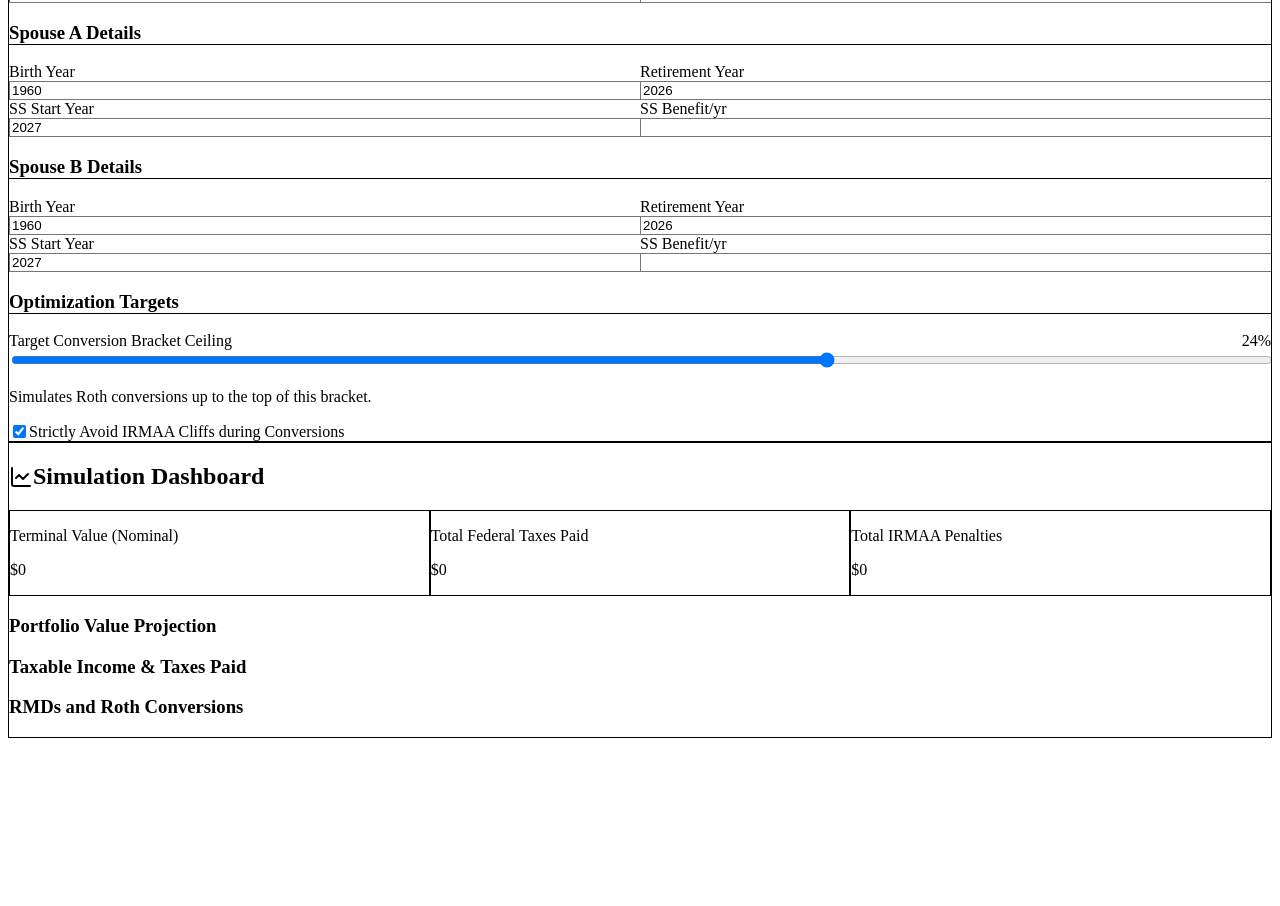
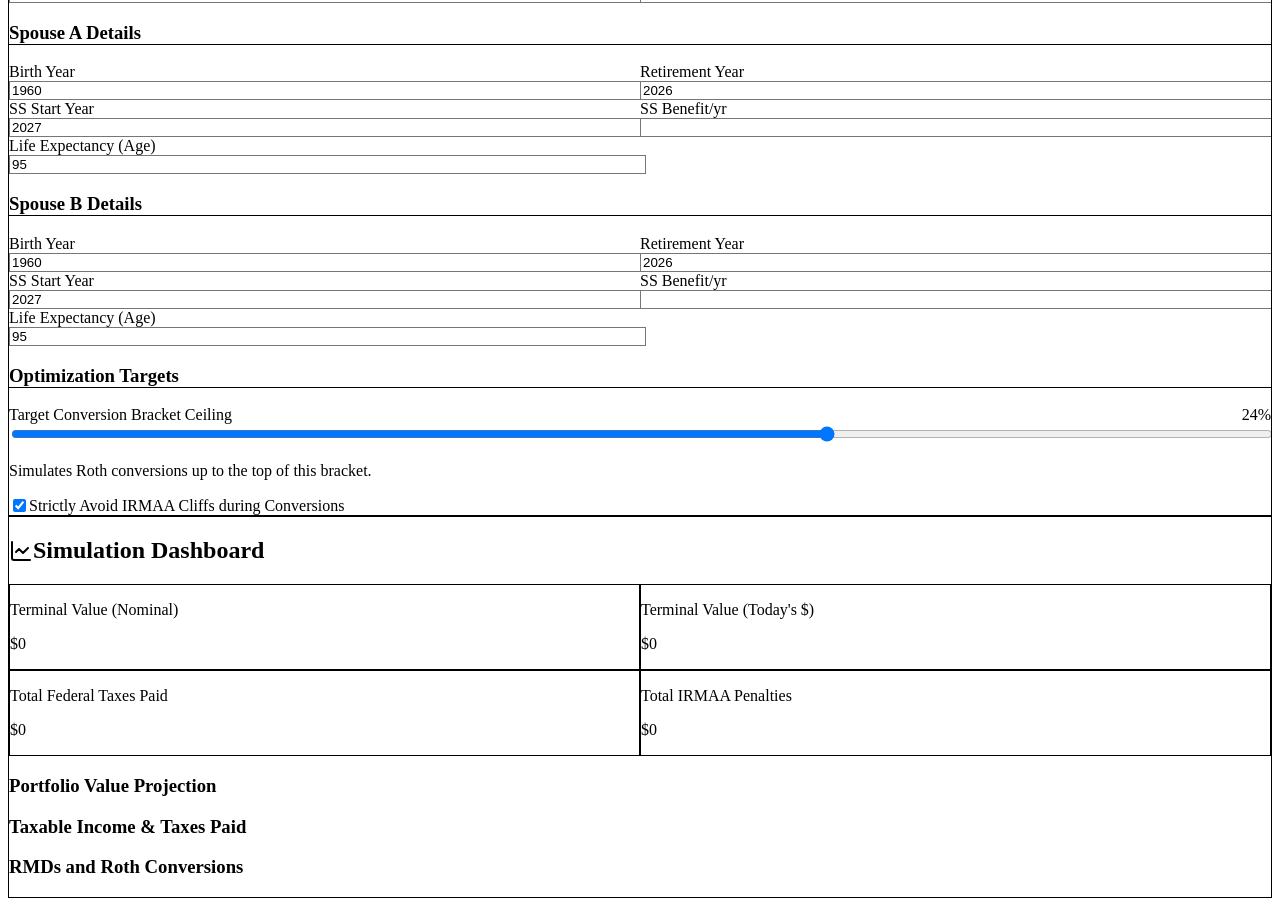
Before and after one commit to tpatterson34/tax-optimized-retirement-simulator, a React (Vite) app: page / in a window 1280 px wide. Shown: the part 520-1426 px from the top of the page. Before the commit the page ends 1266 px from the top, so only its background shows below. Built offline with nearby package versions, Linux system fonts and the light colour scheme.

Commit message:
Add life expectancy inputs and display terminal value in real dollars

```diff
--- a/src/App.tsx
+++ b/src/App.tsx
@@ -34,7 +34,7 @@ function App() {
               <LineChart className="w-5 h-5 text-blue-600" />
               <span>Simulation Dashboard</span>
             </h2>
-            <Dashboard results={results} />
+            <Dashboard results={results} params={params} />
           </div>
         </section>
       </main>
--- a/src/components/Dashboard.tsx
+++ b/src/components/Dashboard.tsx
@@ -5,11 +5,14 @@ import {
   BarChart, Bar, Legend, ComposedChart, Line
 } from 'recharts';
 
+import type { SimulationParams } from '../engine/simulationLoop';
+
 interface DashboardProps {
   results: SimulationYearResult[];
+  params: SimulationParams;
 }
 
-export default function Dashboard({ results }: DashboardProps) {
+export default function Dashboard({ results, params }: DashboardProps) {
   if (!results || results.length === 0) return <div>No simulation results available. Check inputs.</div>;
 
   const data = results.map(r => ({
@@ -32,14 +35,24 @@ export default function Dashboard({ results }: DashboardProps) {
     maximumFractionDigits: 0
   });
 
+  const terminalYear = data[data.length - 1].year;
+  const terminalNominal = data[data.length - 1].totalBalance;
+  const terminalReal = terminalNominal / Math.pow(1 + params.inflationRate, terminalYear - params.startYear);
+
   return (
     <div className="space-y-8">
       {/* Metrics Row */}
-      <div className="grid grid-cols-3 gap-4">
+      <div className="grid grid-cols-2 md:grid-cols-4 gap-4">
         <div className="bg-slate-50 p-4 border border-slate-200 rounded-lg">
           <p className="text-slate-500 text-sm mb-1">Terminal Value (Nominal)</p>
           <p className="text-2xl font-bold text-slate-800">
-            {formatter.format(data[data.length - 1].totalBalance)}
+            {formatter.format(terminalNominal)}
+          </p>
+        </div>
+        <div className="bg-slate-50 p-4 border border-slate-200 rounded-lg">
+          <p className="text-slate-500 text-sm mb-1">Terminal Value (Today's $)</p>
+          <p className="text-2xl font-bold text-green-700">
+            {formatter.format(terminalReal)}
           </p>
         </div>
         <div className="bg-slate-50 p-4 border border-slate-200 rounded-lg">
--- a/src/components/InputPanel.tsx
+++ b/src/components/InputPanel.tsx
@@ -147,6 +147,15 @@ export default function InputPanel({ params, setParams }: InputPanelProps) {
               className="w-full border rounded p-1.5 focus:ring-2 focus:ring-blue-500"
             />
           </div>
+          <div>
+            <label className="block text-slate-600 mb-1">Life Expectancy (Age)</label>
+            <input
+              type="number"
+              value={params.spouseA.lifeExpectancy || ''}
+              onChange={e => handleNestedChange('spouseA', 'lifeExpectancy', parseFloat(e.target.value) || 95)}
+              className="w-full border rounded p-1.5 focus:ring-2 focus:ring-blue-500"
+            />
+          </div>
         </div>
       </div>
 
@@ -190,6 +199,15 @@ export default function InputPanel({ params, setParams }: InputPanelProps) {
                 className="w-full border rounded p-1.5 focus:ring-2 focus:ring-blue-500"
               />
             </div>
+            <div>
+              <label className="block text-slate-600 mb-1">Life Expectancy (Age)</label>
+              <input
+                type="number"
+                value={params.spouseB.lifeExpectancy || ''}
+                onChange={e => handleNestedChange('spouseB', 'lifeExpectancy', parseFloat(e.target.value) || 95)}
+                className="w-full border rounded p-1.5 focus:ring-2 focus:ring-blue-500"
+              />
+            </div>
           </div>
         </div>
       )}
--- a/src/engine/simulationLoop.ts
+++ b/src/engine/simulationLoop.ts
@@ -6,7 +6,6 @@ import { calculateTaxableSocialSecurity } from './socialSecurity';
 
 export interface SimulationParams {
   startYear: number;
-  yearsToProject: number;
   assumedGrowthRate: number; // e.g., 0.10
   inflationRate: number; // e.g., 0.03
 
@@ -14,12 +13,14 @@ export interface SimulationParams {
 
   spouseA: {
     birthYear: number;
+    lifeExpectancy: number;
     retirementYear: number;
     socialSecurityStartYear: number;
     socialSecurityAnnualBenefit: number;
   };
   spouseB?: {
     birthYear: number;
+    lifeExpectancy: number;
     retirementYear: number;
     socialSecurityStartYear: number;
     socialSecurityAnnualBenefit: number;
@@ -70,8 +71,11 @@ export function runSimulation(params: SimulationParams): SimulationYearResult[]
 
   // To track 2-year lookback for IRMAA, we'll store MAGI history. For simplicity, assume starting MAGI is $100k
   const magiHistory: number[] = [100000, 100000];
+  const yearsA = Math.max(0, params.spouseA.lifeExpectancy - (params.startYear - params.spouseA.birthYear));
+  const yearsB = params.spouseB ? Math.max(0, params.spouseB.lifeExpectancy - (params.startYear - params.spouseB.birthYear)) : 0;
+  const yearsToProject = Math.max(yearsA, yearsB);
 
-  for (let i = 0; i < params.yearsToProject; i++) {
+  for (let i = 0; i <= yearsToProject; i++) {
     const year = params.startYear + i;
     const ageA = year - params.spouseA.birthYear;
     const ageB = params.spouseB ? year - params.spouseB.birthYear : undefined;
--- a/src/store/simulatorStore.ts
+++ b/src/store/simulatorStore.ts
@@ -6,12 +6,11 @@ const STORAGE_KEY = 'retirementSimulatorParams';
 
 const DEFAULT_PARAMS: SimulationParams = {
   startYear: new Date().getFullYear(),
-  yearsToProject: 30,
   assumedGrowthRate: 0.10,
   inflationRate: 0.03,
   status: 'MFJ',
-  spouseA: { birthYear: 1960, retirementYear: 2026, socialSecurityStartYear: 2027, socialSecurityAnnualBenefit: 0 },
-  spouseB: { birthYear: 1960, retirementYear: 2026, socialSecurityStartYear: 2027, socialSecurityAnnualBenefit: 0 },
+  spouseA: { birthYear: 1960, lifeExpectancy: 95, retirementYear: 2026, socialSecurityStartYear: 2027, socialSecurityAnnualBenefit: 0 },
+  spouseB: { birthYear: 1960, lifeExpectancy: 95, retirementYear: 2026, socialSecurityStartYear: 2027, socialSecurityAnnualBenefit: 0 },
   accounts: { taxDeferred: 0, taxFree: 0, taxable: 0 },
   annualExpenses: 0,
   earnedIncome: 0,
```
